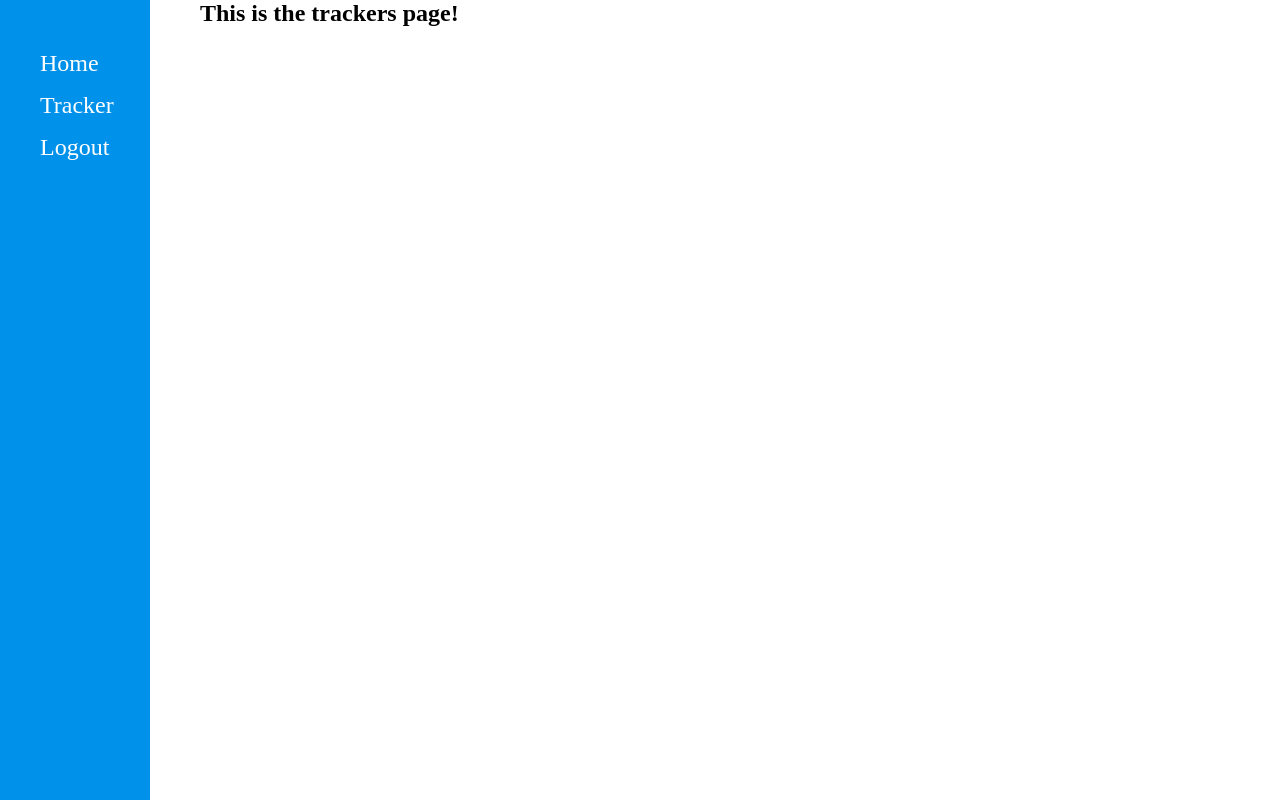
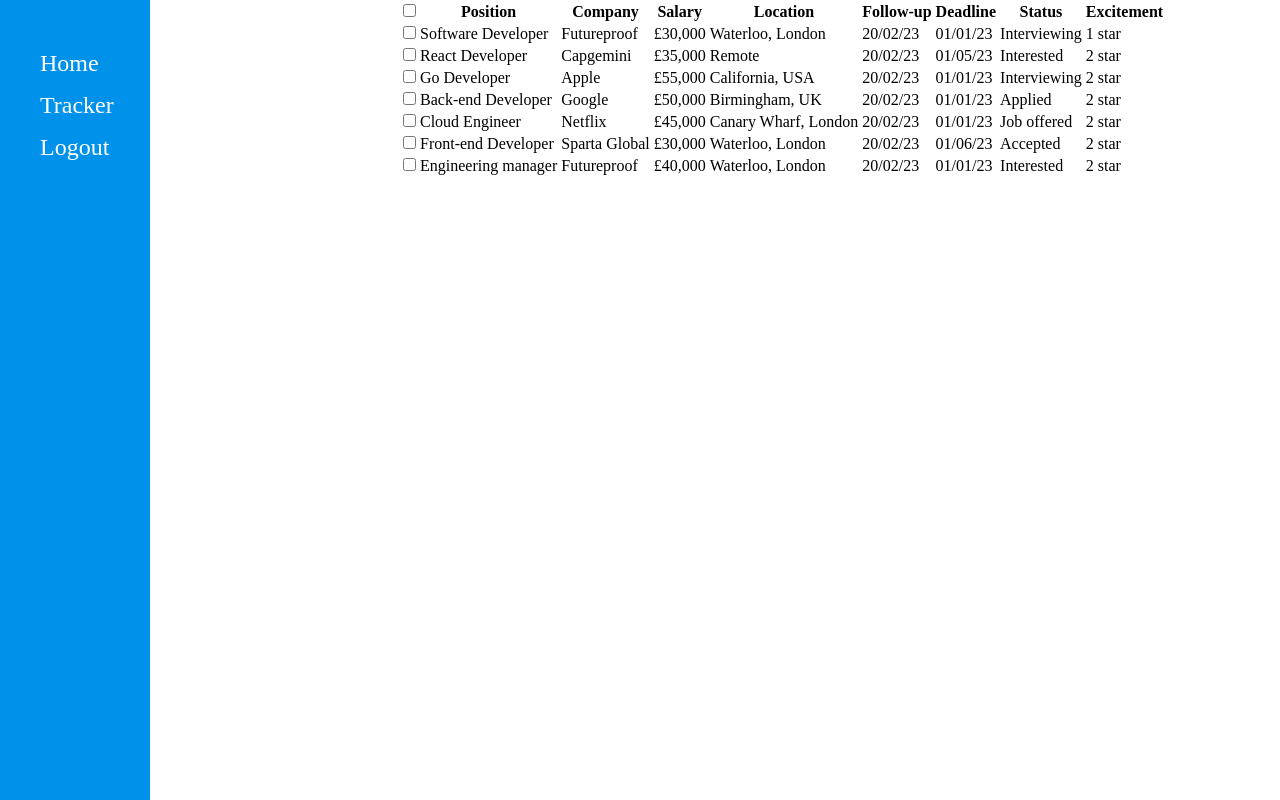
Before and after one commit to Coder-Dai/job-tracker, a React (Create React App) app: page /tracker in a window 1280 px wide. Built offline with nearby package versions, Linux system fonts and the light colour scheme.

Commit message:
import Table component into Tracker component

```diff
--- a/src/components/Tracker.jsx
+++ b/src/components/Tracker.jsx
@@ -1,9 +1,12 @@
+import React, { useState } from "react";
 import "./tracker.css";
+import Table from "./Table.jsx";
 
 const Tracker = () => {
+
   return (
     <section>
-      <h1>This is the trackers page!</h1>
+      <Table />
     </section>
   );
 };
```
